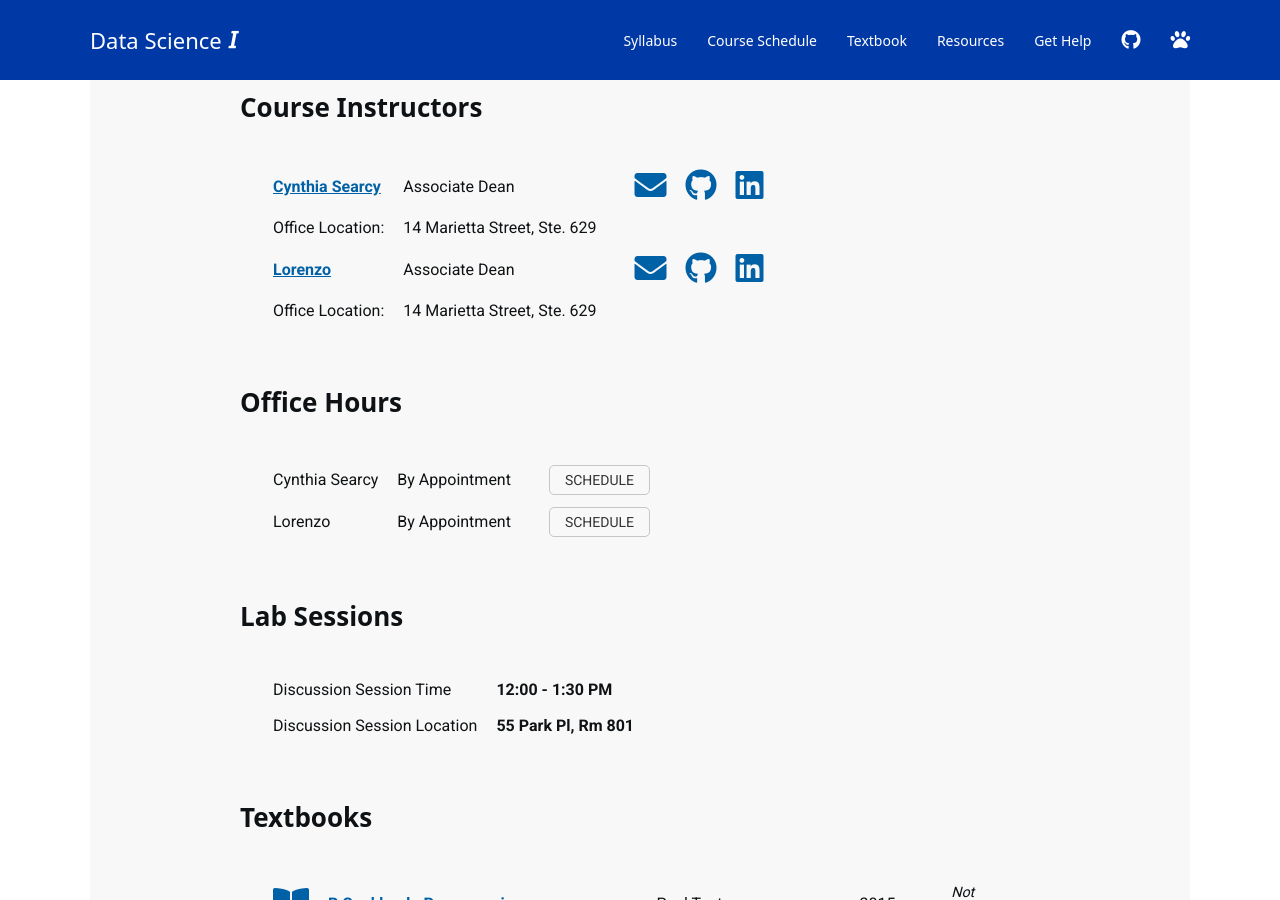
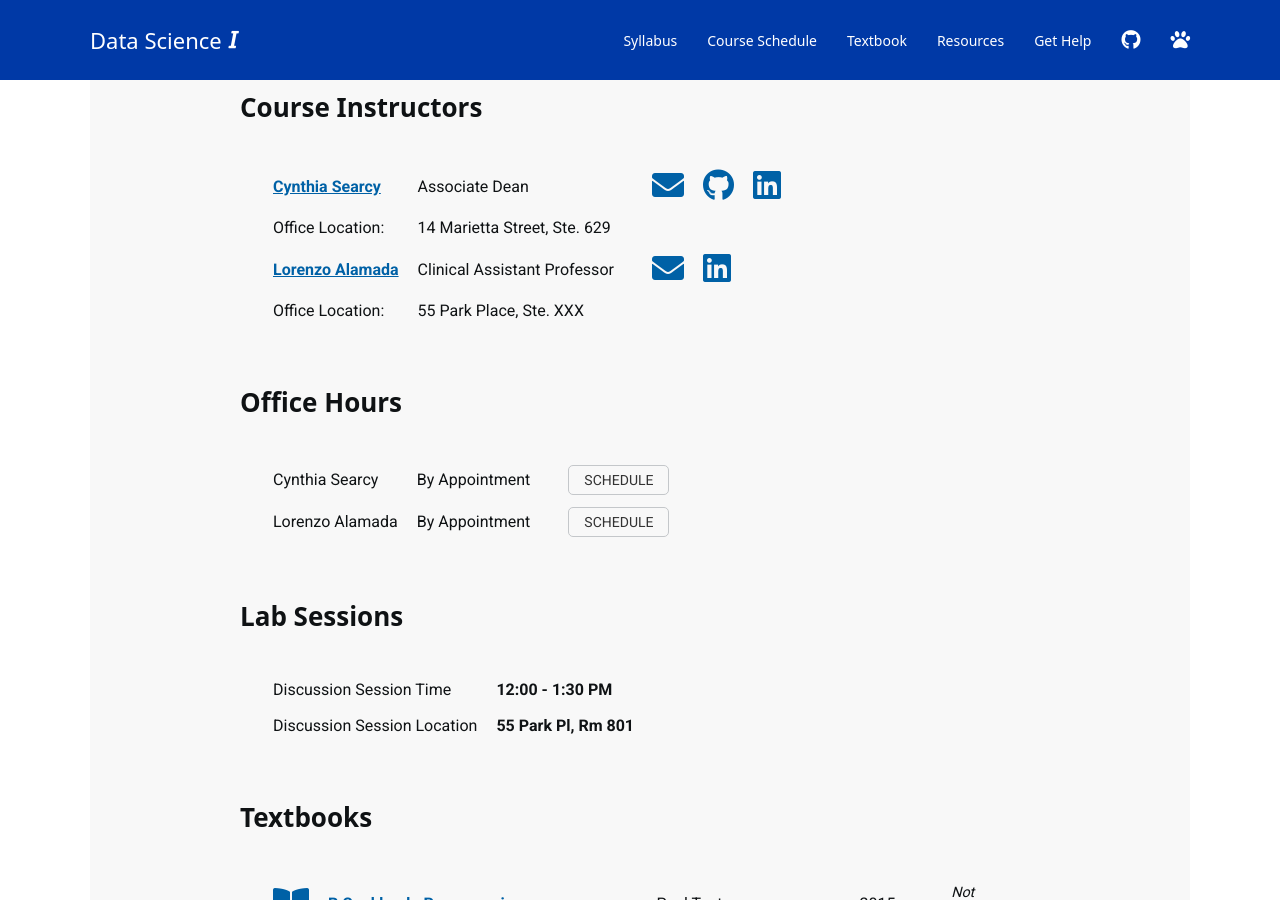
Before and after one commit to cssearcy/AYS-R-Coding-SPR-2020, a Jekyll site: the page built from index.md, in a window 1280 px wide and 900 px high, scrolled down 1241 px. Built offline with Jekyll 4.4.1, drawn with Linux system fonts in a browser that asks for light colours; nearby versions of some CDN libraries; a script bundle is joined from its source files by our own code; library files that are not in the unit come from our copies; a style sheet for code colours, icons or effects is not loaded.

Commit message:
Update index.md

```diff
--- a/index.md
+++ b/index.md
@@ -35,18 +35,18 @@ instructor:
    office_hours_time: By Appointment
    office_hours_location:
    office_hours_app_url:  'https://calendly.com/csearcy/30min'
--  name: Lorenzo
-   title: Associate Dean
+-  name: Lorenzo Alamada
+   title: Clinical Assistant Professor
    email: csearcy@gsu.edu
-   office_location: 14 Marietta Street, Ste. 629
+   office_location: 55 Park Place, Ste. XXX
    website_url:
-   github_url: 'https://github.com/cssearcy'
+   github_url:
    twitter_url:
    scholar_url:
-   linked_in_url: https://www.linkedin.com/in/cynthia-searcy-a2a040172/
+   linked_in_url: https://www.linkedin.com/in/lorenzo-nicolas-almada-87351242/
    office_hours_time: By Appointment
    office_hours_location:
-   office_hours_app_url:  'https://calendly.com/csearcy/30min'
+   office_hours_app_url:  ''
 
 textbooks:
 - title: R Cookbook. Proven recipes
```
